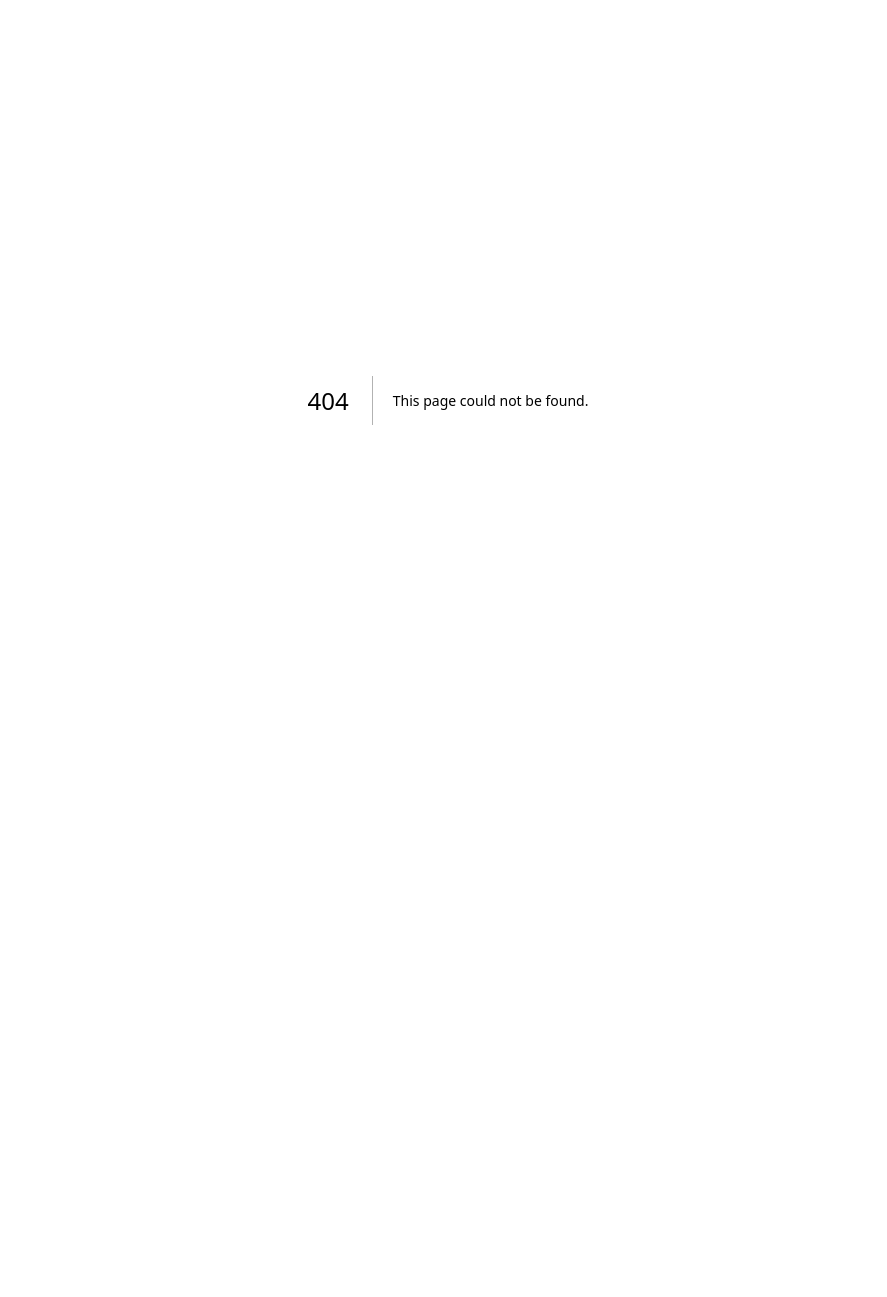
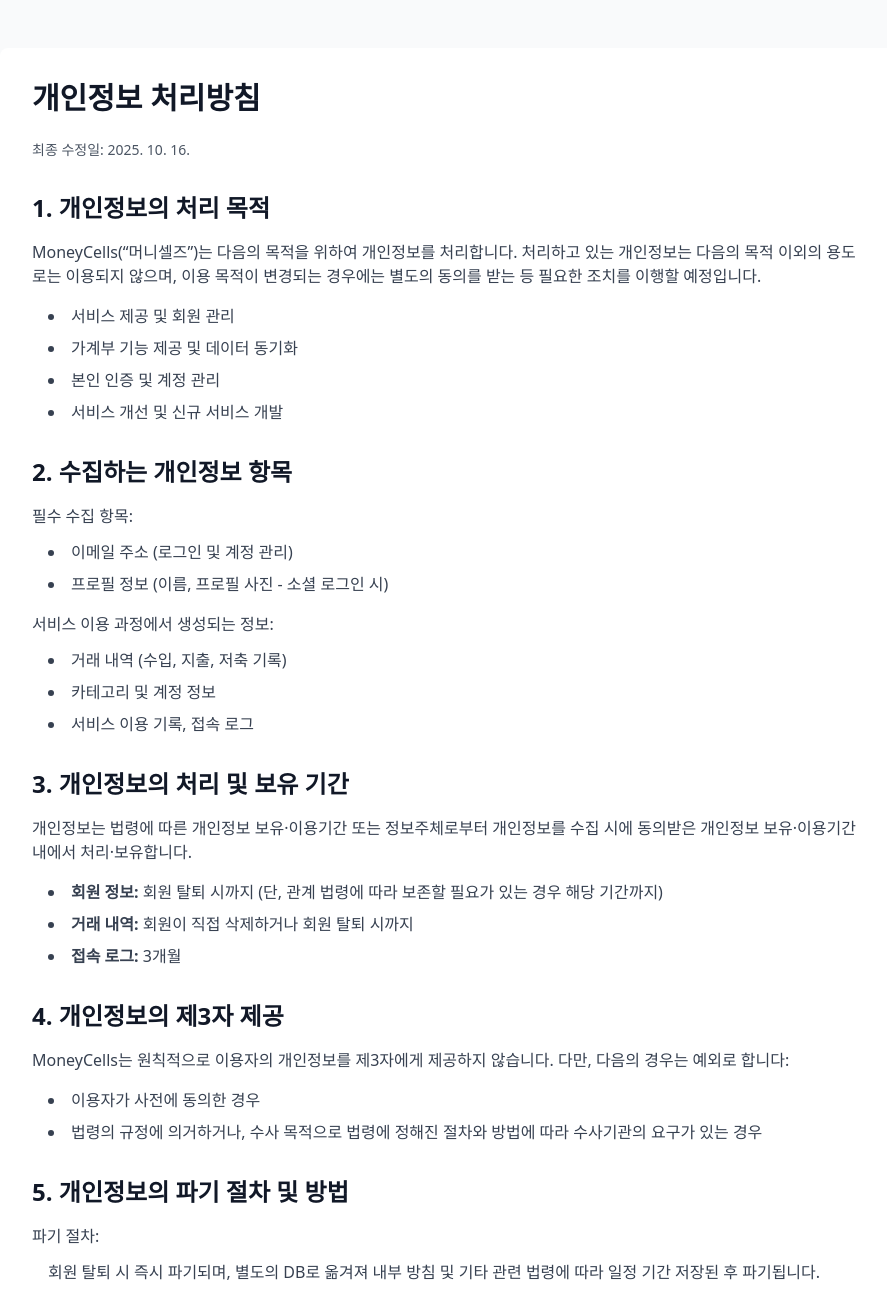
Before and after one commit to ysis0202/minisellbook, a Next.js app: page /privacy in a window 1280 px wide. Before the commit this address had no page. Shown: the top 1297 px of the page, without its empty margins (192-1079 px from the left). Before the commit the page ends 800 px from the top, so only its background shows below. Built offline with nearby package versions, Linux system fonts and the light colour scheme.

Commit message:
feat: Add privacy policy page for Google Play Store compliance

```diff
--- /dev/null
+++ b/src/app/privacy/page.tsx
@@ -0,0 +1,168 @@
+export default function PrivacyPage() {
+  return (
+    <div className="min-h-screen bg-gray-50 py-12 px-4">
+      <div className="max-w-4xl mx-auto bg-white rounded-lg shadow-lg p-8">
+        <h1 className="text-3xl font-bold text-gray-900 mb-6">개인정보 처리방침</h1>
+
+        <p className="text-sm text-gray-600 mb-8">
+          최종 수정일: {new Date().toLocaleDateString('ko-KR')}
+        </p>
+
+        <section className="mb-8">
+          <h2 className="text-2xl font-semibold text-gray-900 mb-4">1. 개인정보의 처리 목적</h2>
+          <p className="text-gray-700 mb-4">
+            MoneyCells(&ldquo;머니셀즈&rdquo;)는 다음의 목적을 위하여 개인정보를 처리합니다.
+            처리하고 있는 개인정보는 다음의 목적 이외의 용도로는 이용되지 않으며,
+            이용 목적이 변경되는 경우에는 별도의 동의를 받는 등 필요한 조치를 이행할 예정입니다.
+          </p>
+          <ul className="list-disc list-inside text-gray-700 space-y-2 ml-4">
+            <li>서비스 제공 및 회원 관리</li>
+            <li>가계부 기능 제공 및 데이터 동기화</li>
+            <li>본인 인증 및 계정 관리</li>
+            <li>서비스 개선 및 신규 서비스 개발</li>
+          </ul>
+        </section>
+
+        <section className="mb-8">
+          <h2 className="text-2xl font-semibold text-gray-900 mb-4">2. 수집하는 개인정보 항목</h2>
+          <div className="text-gray-700">
+            <p className="mb-3 font-medium">필수 수집 항목:</p>
+            <ul className="list-disc list-inside space-y-2 ml-4 mb-4">
+              <li>이메일 주소 (로그인 및 계정 관리)</li>
+              <li>프로필 정보 (이름, 프로필 사진 - 소셜 로그인 시)</li>
+            </ul>
+
+            <p className="mb-3 font-medium">서비스 이용 과정에서 생성되는 정보:</p>
+            <ul className="list-disc list-inside space-y-2 ml-4">
+              <li>거래 내역 (수입, 지출, 저축 기록)</li>
+              <li>카테고리 및 계정 정보</li>
+              <li>서비스 이용 기록, 접속 로그</li>
+            </ul>
+          </div>
+        </section>
+
+        <section className="mb-8">
+          <h2 className="text-2xl font-semibold text-gray-900 mb-4">3. 개인정보의 처리 및 보유 기간</h2>
+          <p className="text-gray-700 mb-4">
+            개인정보는 법령에 따른 개인정보 보유·이용기간 또는 정보주체로부터 개인정보를 수집 시에
+            동의받은 개인정보 보유·이용기간 내에서 처리·보유합니다.
+          </p>
+          <ul className="list-disc list-inside text-gray-700 space-y-2 ml-4">
+            <li><strong>회원 정보:</strong> 회원 탈퇴 시까지 (단, 관계 법령에 따라 보존할 필요가 있는 경우 해당 기간까지)</li>
+            <li><strong>거래 내역:</strong> 회원이 직접 삭제하거나 회원 탈퇴 시까지</li>
+            <li><strong>접속 로그:</strong> 3개월</li>
+          </ul>
+        </section>
+
+        <section className="mb-8">
+          <h2 className="text-2xl font-semibold text-gray-900 mb-4">4. 개인정보의 제3자 제공</h2>
+          <p className="text-gray-700">
+            MoneyCells는 원칙적으로 이용자의 개인정보를 제3자에게 제공하지 않습니다.
+            다만, 다음의 경우는 예외로 합니다:
+          </p>
+          <ul className="list-disc list-inside text-gray-700 space-y-2 ml-4 mt-4">
+            <li>이용자가 사전에 동의한 경우</li>
+            <li>법령의 규정에 의거하거나, 수사 목적으로 법령에 정해진 절차와 방법에 따라 수사기관의 요구가 있는 경우</li>
+          </ul>
+        </section>
+
+        <section className="mb-8">
+          <h2 className="text-2xl font-semibold text-gray-900 mb-4">5. 개인정보의 파기 절차 및 방법</h2>
+          <div className="text-gray-700">
+            <p className="mb-3 font-medium">파기 절차:</p>
+            <p className="mb-4 ml-4">
+              회원 탈퇴 시 즉시 파기되며, 별도의 DB로 옮겨져 내부 방침 및 기타 관련 법령에 따라
+              일정 기간 저장된 후 파기됩니다.
+            </p>
+
+            <p className="mb-3 font-medium">파기 방법:</p>
+            <ul className="list-disc list-inside space-y-2 ml-4">
+              <li>전자적 파일 형태: 복구 및 재생이 불가능한 방법으로 영구 삭제</li>
+              <li>기타 기록물: 파쇄 또는 소각</li>
+            </ul>
+          </div>
+        </section>
+
+        <section className="mb-8">
+          <h2 className="text-2xl font-semibold text-gray-900 mb-4">6. 정보주체의 권리·의무 및 행사 방법</h2>
+          <p className="text-gray-700 mb-4">
+            정보주체는 언제든지 다음 각 호의 개인정보 보호 관련 권리를 행사할 수 있습니다:
+          </p>
+          <ul className="list-disc list-inside text-gray-700 space-y-2 ml-4">
+            <li>개인정보 열람 요구</li>
+            <li>개인정보 정정·삭제 요구</li>
+            <li>개인정보 처리 정지 요구</li>
+            <li>회원 탈퇴 (동의 철회)</li>
+          </ul>
+          <p className="text-gray-700 mt-4">
+            위 권리 행사는 앱 내 &lsquo;프로필&rsquo; 메뉴에서 직접 수행하거나,
+            개인정보 보호책임자에게 서면, 전화, 이메일 등으로 연락하시면 지체 없이 조치하겠습니다.
+          </p>
+        </section>
+
+        <section className="mb-8">
+          <h2 className="text-2xl font-semibold text-gray-900 mb-4">7. 개인정보의 안전성 확보 조치</h2>
+          <p className="text-gray-700 mb-4">
+            MoneyCells는 개인정보의 안전성 확보를 위해 다음과 같은 조치를 취하고 있습니다:
+          </p>
+          <ul className="list-disc list-inside text-gray-700 space-y-2 ml-4">
+            <li>개인정보 암호화: 비밀번호 등 중요 정보는 암호화하여 저장 및 관리</li>
+            <li>해킹 등에 대비한 기술적 대책: 백신 프로그램 설치 및 주기적 갱신</li>
+            <li>개인정보에 대한 접근 제한: 개인정보를 처리하는 직원을 최소화하고 접근 권한 관리</li>
+            <li>접속 기록의 보관 및 위변조 방지: 접속 기록을 최소 6개월 이상 보관·관리</li>
+          </ul>
+        </section>
+
+        <section className="mb-8">
+          <h2 className="text-2xl font-semibold text-gray-900 mb-4">8. 개인정보 자동 수집 장치의 설치·운영 및 거부</h2>
+          <p className="text-gray-700">
+            MoneyCells는 PWA(Progressive Web App) 기술을 사용하여 사용자 경험을 개선하고 있습니다.
+            이 과정에서 로컬 스토리지 등의 기술을 사용할 수 있으며,
+            이는 브라우저 설정을 통해 거부하실 수 있습니다.
+          </p>
+        </section>
+
+        <section className="mb-8">
+          <h2 className="text-2xl font-semibold text-gray-900 mb-4">9. 개인정보 보호책임자</h2>
+          <div className="bg-gray-50 p-6 rounded-lg">
+            <p className="text-gray-700 mb-2">
+              <strong>개인정보 보호책임자:</strong> MoneyCells 운영팀
+            </p>
+            <p className="text-gray-700 mb-2">
+              <strong>이메일:</strong> support@moneycells.com
+            </p>
+            <p className="text-gray-700">
+              개인정보 침해에 대한 신고나 상담이 필요하신 경우 위 연락처로 문의하시기 바랍니다.
+            </p>
+          </div>
+        </section>
+
+        <section className="mb-8">
+          <h2 className="text-2xl font-semibold text-gray-900 mb-4">10. 개인정보 처리방침의 변경</h2>
+          <p className="text-gray-700">
+            이 개인정보 처리방침은 시행일로부터 적용되며, 법령 및 방침에 따른 변경내용의 추가,
+            삭제 및 정정이 있는 경우에는 변경사항의 시행 7일 전부터 공지사항을 통하여 고지할 것입니다.
+          </p>
+        </section>
+
+        <section className="mb-8">
+          <h2 className="text-2xl font-semibold text-gray-900 mb-4">11. 기타</h2>
+          <div className="text-gray-700">
+            <p className="mb-3 font-medium">개인정보 침해 신고·상담:</p>
+            <ul className="list-disc list-inside space-y-2 ml-4">
+              <li>개인정보 침해신고센터: (국번없이) 118 (privacy.kisa.or.kr)</li>
+              <li>대검찰청 사이버범죄수사단: (국번없이) 1301 (www.spo.go.kr)</li>
+              <li>경찰청 사이버안전국: (국번없이) 182 (cyberbureau.police.go.kr)</li>
+            </ul>
+          </div>
+        </section>
+
+        <div className="border-t pt-6 mt-8">
+          <p className="text-sm text-gray-600">
+            본 개인정보 처리방침은 {new Date().toLocaleDateString('ko-KR')}부터 적용됩니다.
+          </p>
+        </div>
+      </div>
+    </div>
+  );
+}
```
Also changed, not shown: capacitor.config.ts (added, +13 -0 lines), 1 other file (tests, documents, lock files or other folders).
